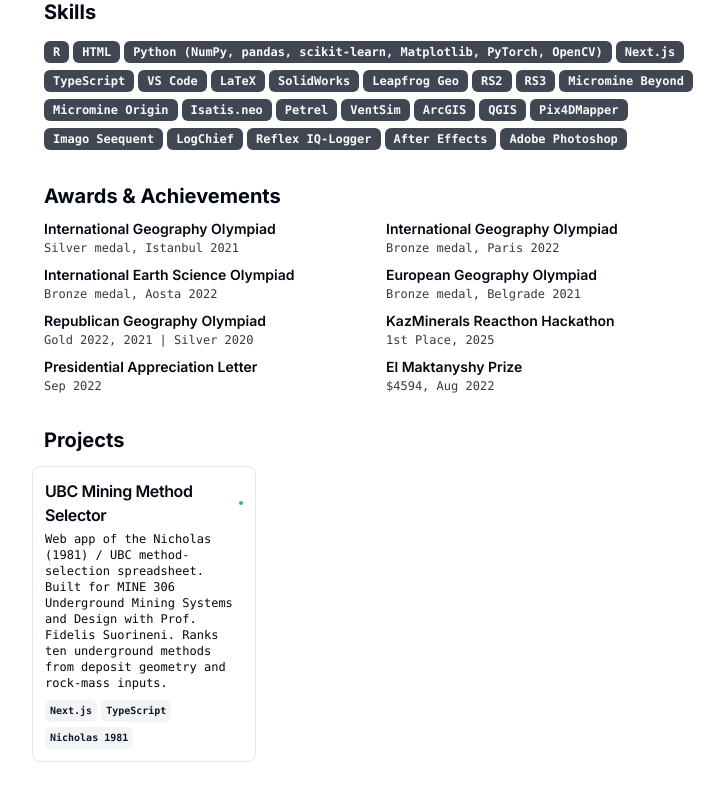
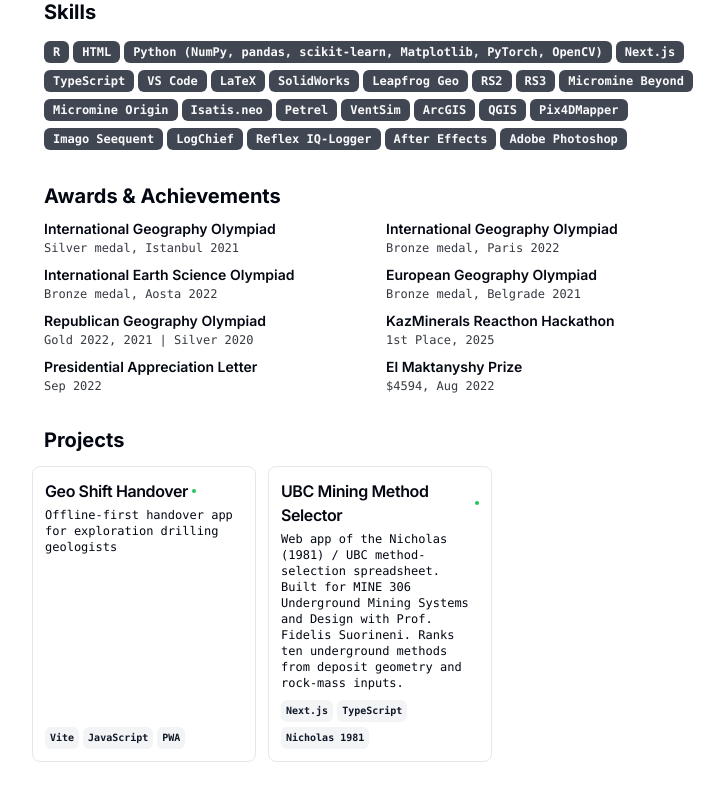
Before and after one commit to yerkebulat/cv, a Next.js app: page / in a window 1280 px wide. Shown: the part 1492-2292 px from the top of the page, without its empty margins (260-984 px from the left). Built offline with nearby package versions, Linux system fonts and the light colour scheme.

Commit message:
Add Geo Shift Handover to Projects.

```diff
--- a/src/data/resume-data.tsx
+++ b/src/data/resume-data.tsx
@@ -334,6 +334,14 @@
   ],
   projects: [
     {
+      title: "Geo Shift Handover",
+      description:
+        "Offline-first handover app for exploration drilling geologists",
+      techStack: ["Vite", "JavaScript", "PWA"],
+      link: { href: "https://yerkebulat.github.io/geo-shift-handover/" },
+      github: { href: "https://github.com/yerkebulat/geo-shift-handover" },
+    },
+    {
       title: "UBC Mining Method Selector",
       description:
         "Web app of the Nicholas (1981) / UBC method-selection spreadsheet. Built for MINE 306 Underground Mining Systems and Design with Prof. Fidelis Suorineni. Ranks ten underground methods from deposit geometry and rock-mass inputs.",
@@ -511,6 +519,14 @@
     ],
     projects: [
       {
+        title: "Geo Shift Handover",
+        description:
+          "Барлау бұрғылау геологтарына арналған, офлайн жұмыс істейтін ауысым тапсыру қосымшасы",
+        techStack: ["Vite", "JavaScript", "PWA"],
+        link: { href: "https://yerkebulat.github.io/geo-shift-handover/" },
+        github: { href: "https://github.com/yerkebulat/geo-shift-handover" },
+      },
+      {
         title: "UBC Mining Method Selector",
         description:
           "Nicholas (1981) / UBC кен қазу әдісін таңдау кестесінің веб-қосымшасы. Prof. Fidelis Suorineni-мен MINE 306 Жерасты кен қазу жүйелері және жобалау курсында жасалды. Кен денесінің геометриясы мен тау жынысы бойынша 10 жерасты әдісін ранжирлейді.",
@@ -684,6 +700,14 @@
     ],
     projects: [
       {
+        title: "Geo Shift Handover",
+        description:
+          "Офлайн-приложение для передачи смены геологам разведочного бурения",
+        techStack: ["Vite", "JavaScript", "PWA"],
+        link: { href: "https://yerkebulat.github.io/geo-shift-handover/" },
+        github: { href: "https://github.com/yerkebulat/geo-shift-handover" },
+      },
+      {
         title: "UBC Mining Method Selector",
         description:
           "Веб-приложение таблицы выбора метода Nicholas (1981) / UBC. Сделано в курсе MINE 306 Underground Mining Systems and Design у проф. Fidelis Suorineni. Ранжирует десять подземных методов по геометрии залежи и качеству массива.",
```
